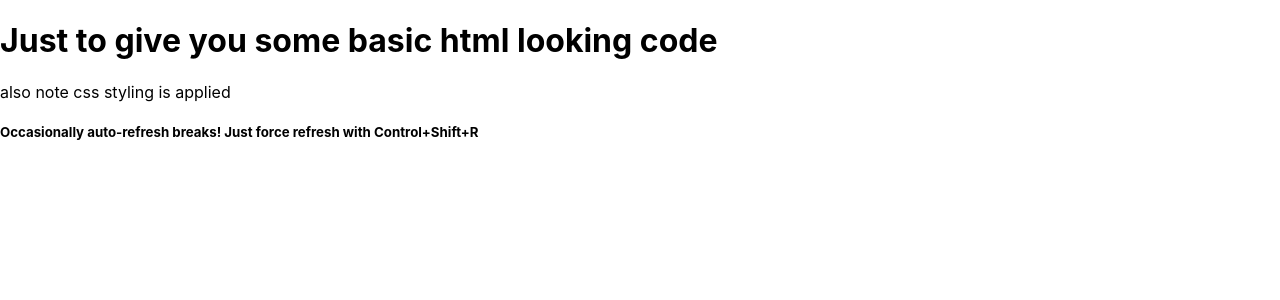
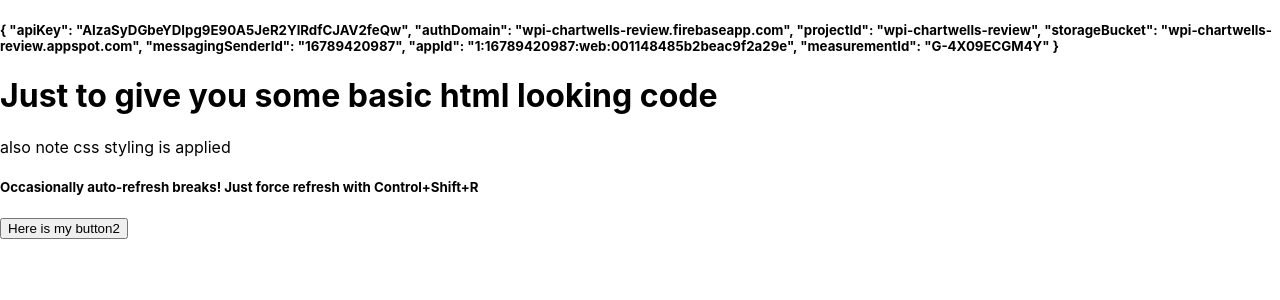
Before and after one commit to KohmeiK/wpi-food-real, a React (Create React App) app: page / in a window 1280 px wide. Shown: the top 300 px of the page. Built offline with nearby package versions, Linux system fonts and the light colour scheme.

Commit message:
basic button demo

```diff
--- a/src/App.js
+++ b/src/App.js
@@ -1,13 +1,33 @@
 import logo from './logo.svg';
 import './App.css';
+import React from "react";
+import firebase from "firebase";
 
 function App() {
+  const firebaseApp = firebase.apps[0];
+
+  var db = firebase.firestore();
+
+  function function123(){
+    db.collection("foods").add({
+      first:"Name",
+      seccond:"Hello"
+    })
+    .then(function(docRef) {
+      console.log("Written!!!")
+    })
+  }
+
   return (
     <div className="App">
+      <h5>{JSON.stringify(firebaseApp.options, null, 2)}</h5>
       <h1>Just to give you some basic html looking code</h1>
       also note css styling is applied
       <h5>Occasionally auto-refresh breaks! Just force refresh with Control+Shift+R</h5>
 
+      <button onClick={function123}>
+        Here is my button2
+      </button>
 
     </div>
   );
--- a/src/index.js
+++ b/src/index.js
@@ -3,6 +3,18 @@ import ReactDOM from 'react-dom';
 import './index.css';
 import App from './App';
 import reportWebVitals from './reportWebVitals';
+import firebase from "firebase/app";
+
+// For Firebase JS SDK v7.20.0 and later, measurementId is optional
+firebase.initializeApp({
+  apiKey: "AIzaSyDGbeYDIpg9E90A5JeR2YlRdfCJAV2feQw",
+  authDomain: "wpi-chartwells-review.firebaseapp.com",
+  projectId: "wpi-chartwells-review",
+  storageBucket: "wpi-chartwells-review.appspot.com",
+  messagingSenderId: "16789420987",
+  appId: "1:16789420987:web:001148485b2beac9f2a29e",
+  measurementId: "G-4X09ECGM4Y"
+});
 
 ReactDOM.render(
   <React.StrictMode>
```
Also changed, not shown: 2 other files (tests, documents, lock files or other folders).
